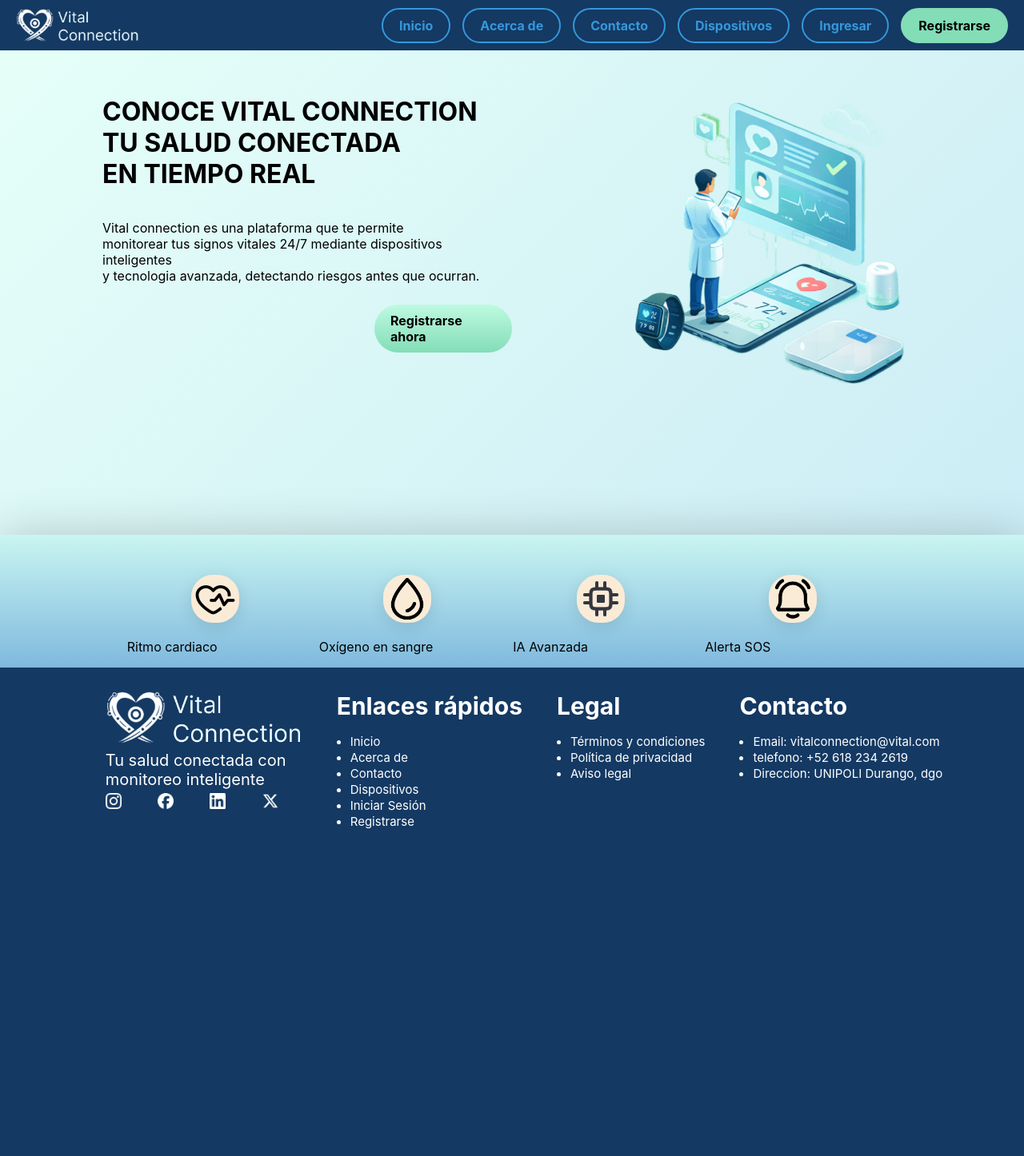
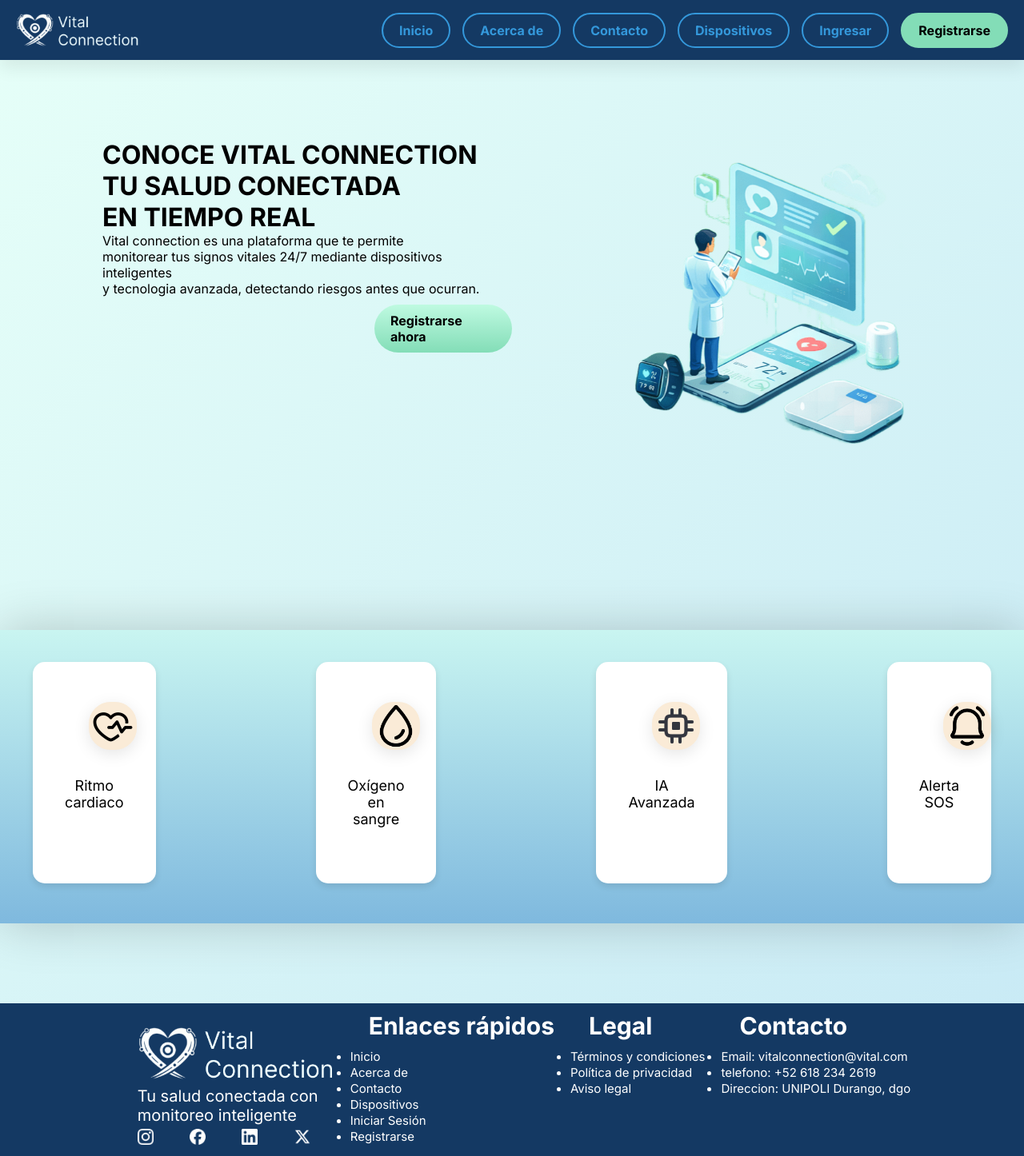
Before and after one commit to Riudux/pagina_web, a PHP site: page / in a window 1280 px wide; the page is wider, and only the part inside the window is pictured. Shown: that part at 80% size. Before the commit the page ends 1037 px from the top of that part, so only its background shows below. Run offline with PHP 8.4, Linux system fonts and the light colour scheme.

Commit message:
cambios body e index

```diff
--- a/body.css
+++ b/body.css
@@ -1,12 +1,17 @@
+*{
+    box-sizing: border-box;
+    margin: 0; /* aqui agregue para que no tenga espacio alrededor */
+    padding: 0; /* aqui agrege para que no tenga espacio interno alrededor */
+}
+
 body{
-    font-family: "Inter", sans-serif; /* Aqui agregue la fuente que va a tener todo el body*/
-    margin: 0%; /* aqui agregue para que no tenga espacio alrededor */
-    padding: 0%; /* aqui agrege para que no tenga espacio interno alrededor */
+    font-family:'Inter', sans-serif;
     background-image: linear-gradient(135deg, #e6fff8, #c7e9f5); /* aqui agrege un fondo degradado */
     min-height: 100vh;      /* ocupa toda la pantalla */
     flex-direction: column; /* navbar arriba, footer abajo */
     display: flex;
-
+    padding-top: 75px; /* para que el contenido no quede debajo del navbar */
+    box-shadow:0 4px 12px rgba(0,0,0,.08);
 }
 
 footer {
@@ -17,6 +22,7 @@ footer {
     bottom: 0; /* Posición inferior */
     width: 100%; /* Ancho completo */
     display: flex;
+    margin-top:100px;
 }
 footer p {
     margin: 0; /* Quitar el margen por defecto */
--- a/index.css
+++ b/index.css
@@ -1,7 +1,7 @@
 .top{
     padding: 35px 0 0 0;
     width: 100%;
-    height: 0;
+    min-height: 65vh;
     display: flex;
 
 }
@@ -51,7 +51,7 @@
     width: 100%;
     display: flex;
     align-items: flex-end;
-    height: 100vh;
+    min-height:70vh;
 }
 
 .cartel-text{
@@ -59,7 +59,7 @@
     justify-content: space-between;
 }
 .cartel-ritmo,  .cartel-oxigeno, .cartel-ia, .cartel-sos {
-    margin-left: 100x;
+    margin-left: 100px;
     margin-right: 100px;
 }
 
@@ -78,7 +78,32 @@
     background-color: antiquewhite;
     width: 60px;
     height: 60px;
-    margin-left: 80px;
+    margin-left: 70px;
     margin-top: 50px;
+}
 
+.cartel-ritmo p, .cartel-oxigeno p, .cartel-ia p, .cartel-sos p {
+    font-size: 18px;
+    text-align: center;
+    padding: 20px;
+    margin-left: 20px;
+    margin-right: 20px;
+    margin-top: 10px;
+    margin-bottom: 50px;
 }
+
+.cartel-ritmo, .cartel-oxigeno, .cartel-ia, .cartel-sos {
+    width: 22%;
+    background-color: white;
+    border-radius: 15px;
+    box-shadow: 0 4px 8px rgba(0, 0, 0, 0.1);
+    transition: transform 0.3s ease, box-shadow 0.3s ease;
+    justify-content: center;
+    margin-top: 40px;
+    margin-bottom: 50px;
+}
+
+.cartel-ritmo:hover, .cartel-oxigeno:hover, .cartel-ia:hover, .cartel-sos:hover {
+    transform: translateY(-10px);
+    box-shadow: 0 8px 16px rgba(0, 0, 0, 0.2);
+}
--- a/index.html
+++ b/index.html
@@ -7,12 +7,12 @@
     <link rel="stylesheet" href="index.css">
     <link rel="stylesheet" href="navbar.css">
     <link rel="stylesheet" href="body.css">
+    <link href="https://fonts.googleapis.com/css2?family=Inter:wght@300;400;600;700&display=swap" rel="stylesheet">
 
 </head>
 <body>
     <div class="navbar">
         <a href="index.html"><img class="logo" src="imagenes/logo_nav.png" alt="Logo nav" height="50px"></a>
-
         <div class="botones">
             <a href="index.html" class = "botones_nav">Inicio</a>
             <a href="about.html" class = "botones_nav">Acerca de</a>
--- a/navbar.css
+++ b/navbar.css
@@ -3,11 +3,13 @@
     display: flex; /* Usar flexbox para el diseño */
     position: fixed; /* Fijar el navbar en la parte superior */
     width: 100%; /* Ancho completo */
-    height: 35px;
+    height: 75px;
     padding: 14px 0; /* Espaciado arriba y abajo */
     align-items: center; /* Alinear los elementos verticalmente al centro */
     justify-content: space-between; /* Espacio entre los elementos */
     overflow: hidden;
+    top: 0; /* Posición superior */
+    box-shadow: 0 10px 20px rgba(0,0,0,.08);
 }
 
 .logo {
```
